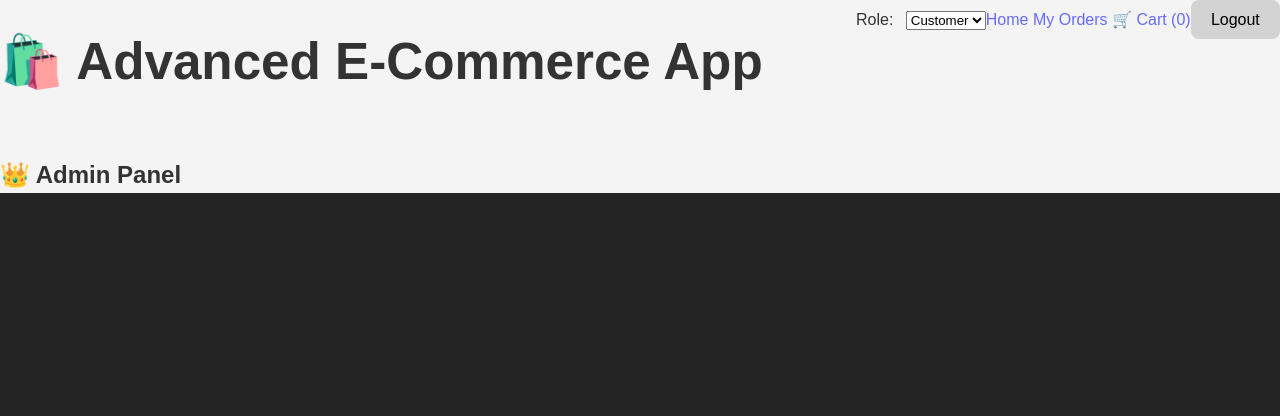
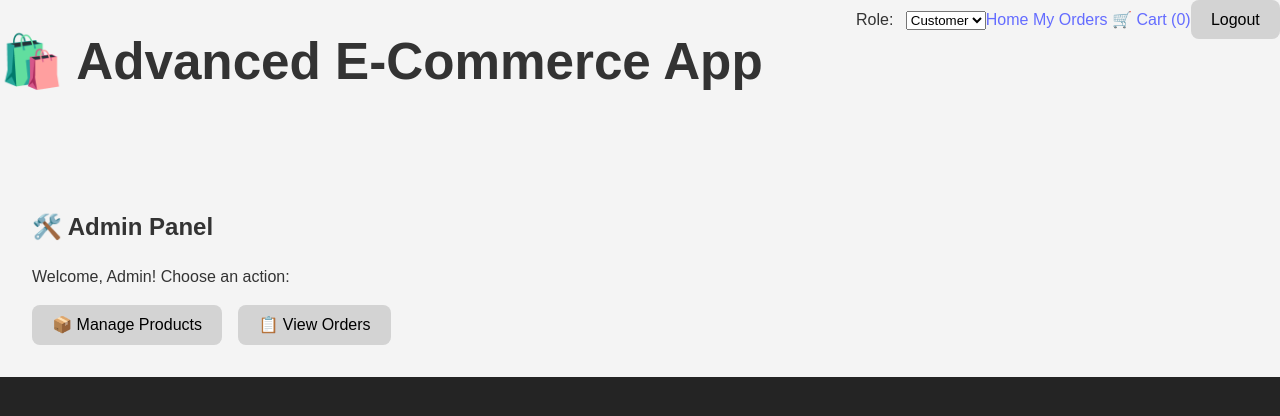
Before and after one commit to GJBURT/Advanced-Ecommerce-App, a React (Vite) app: page /admin in a window 1280 px wide. Shown: the top 416 px of the page. Built offline with nearby package versions, Linux system fonts and the light colour scheme; no server answers; the database is empty; sample sign-in values are in the browser's storage.

Commit message:
Updated AdminPanel with buttons that will link to functionality to Manage Products and View Orders. Fixed a bug where the Admin Panel in the header was showing for customer log in.

```diff
--- a/src/components/Header.tsx
+++ b/src/components/Header.tsx
@@ -4,17 +4,15 @@ import { useContext } from 'react';
 import { AuthContext } from '../context/AuthContext';
 import LogoutButton from './LogoutButton';
 import type { RootState } from '../redux/store';
-import { useUserData } from '../hooks/useUserData'; // Custom hook to fetch user data
 
 const Header: React.FC = () => {
     const cartItems = useSelector((state: RootState) => state.cart.items);
     const totalCount = cartItems.reduce((sum, item) => sum + item.quantity, 0);
+
     const authContext = useContext(AuthContext);
     const user = authContext?.user;
     const role = authContext?.role;
     const setRole = authContext?.setRole;
-    const { userData } = useUserData();
-    const isAdmin = userData?.role === 'admin';
 
     const location = useLocation();
     const isRegisterPage = location.pathname === '/register';
@@ -38,7 +36,7 @@ const Header: React.FC = () => {
                     </select>
                     <Link to="/">Home </Link>
                     <Link to="/orders">My Orders </Link>
-                    { isAdmin && <Link to="/admin">Admin Panel</Link>}
+                    { role === 'admin' && <Link to="/admin">Admin Panel</Link>}
                     <Link to="/cart">
                         🛒 Cart ({totalCount})
                     </Link>
--- a/src/context/AuthProvider.tsx
+++ b/src/context/AuthProvider.tsx
@@ -1,16 +1,16 @@
 import React, { useEffect, useState } from 'react';
-import { createUserWithEmailAndPassword, onAuthStateChanged, signInWithEmailAndPassword, type User } from 'firebase/auth';
+import { createUserWithEmailAndPassword, onAuthStateChanged, signInWithEmailAndPassword, signOut, type User } from 'firebase/auth';
 import { AuthContext, type AuthContextType } from './AuthContext';
 import { auth } from '../firebase/config'; // Import Firebase auth instance
-import { signOut } from 'firebase/auth';
 import { doc, getDoc, updateDoc } from 'firebase/firestore';
 import { db } from '../firebase/config'; // Import Firestore instance
 
 // AuthProvider component
 export const AuthProvider: React.FC<{children: React.ReactNode}> = ({ children }) => {
     const [user, setUser] = useState<User | null>(null);
-    const [role, setRoleState] = useState<string>('customer'); // Default role
+    const [role, setRole] = useState<string>('customer'); // Default role
     const [loading, setLoading] = useState(true);
+
     // useEffect to listen for auth state changes
     useEffect(() => {
         const unsubscribe = onAuthStateChanged(auth, async (firebaseUser) => {
@@ -21,6 +21,8 @@ export const AuthProvider: React.FC<{children: React.ReactNode}> = ({ children }
                 if (userDoc.exists()) {
                     setRole(userDoc.data().role || 'customer'); // Set role from Firestore
                 }
+            } else {
+                setRole('customer'); // Reset to default role if not logged in
             }
             setLoading(false);
         });
@@ -28,10 +30,10 @@ export const AuthProvider: React.FC<{children: React.ReactNode}> = ({ children }
         return () => unsubscribe();
     }, []);
 
-    const setRole = async (newRole: string) => {
+    const updateRole = async (newRole: string) => {
         if (!user) return;
         await updateDoc(doc(db, 'users', user.uid), { role: newRole });
-        setRoleState(newRole);
+        setRole(newRole); // Update local state
     };
 
     const register = (email: string, password: string) => {
@@ -53,7 +55,7 @@ export const AuthProvider: React.FC<{children: React.ReactNode}> = ({ children }
         login,
         logout,
         role,
-        setRole
+        setRole: updateRole, // Use the updateRole function to set a new role
     };
 
     return (
--- a/src/pages/AdminPanel.tsx
+++ b/src/pages/AdminPanel.tsx
@@ -1,7 +1,17 @@
+import React from 'react';
 
+const AdminPanel: React.FC = () => {
+    return (
+        <div style={{ padding: '2rem' }}>
+            <h2>🛠️ Admin Panel</h2>
+            <p>Welcome, Admin! Choose an action:</p>
 
-const AdminPanel = () => {
-    return <h2>👑 Admin Panel</h2>;
+            <div style={{ display: 'flex', gap: '1rem', marginTop: '1rem' }}>
+                <button>📦 Manage Products</button>
+                <button>📋 View Orders</button>
+            </div>
+        </div>
+    );
 };
 
 export default AdminPanel;
```
